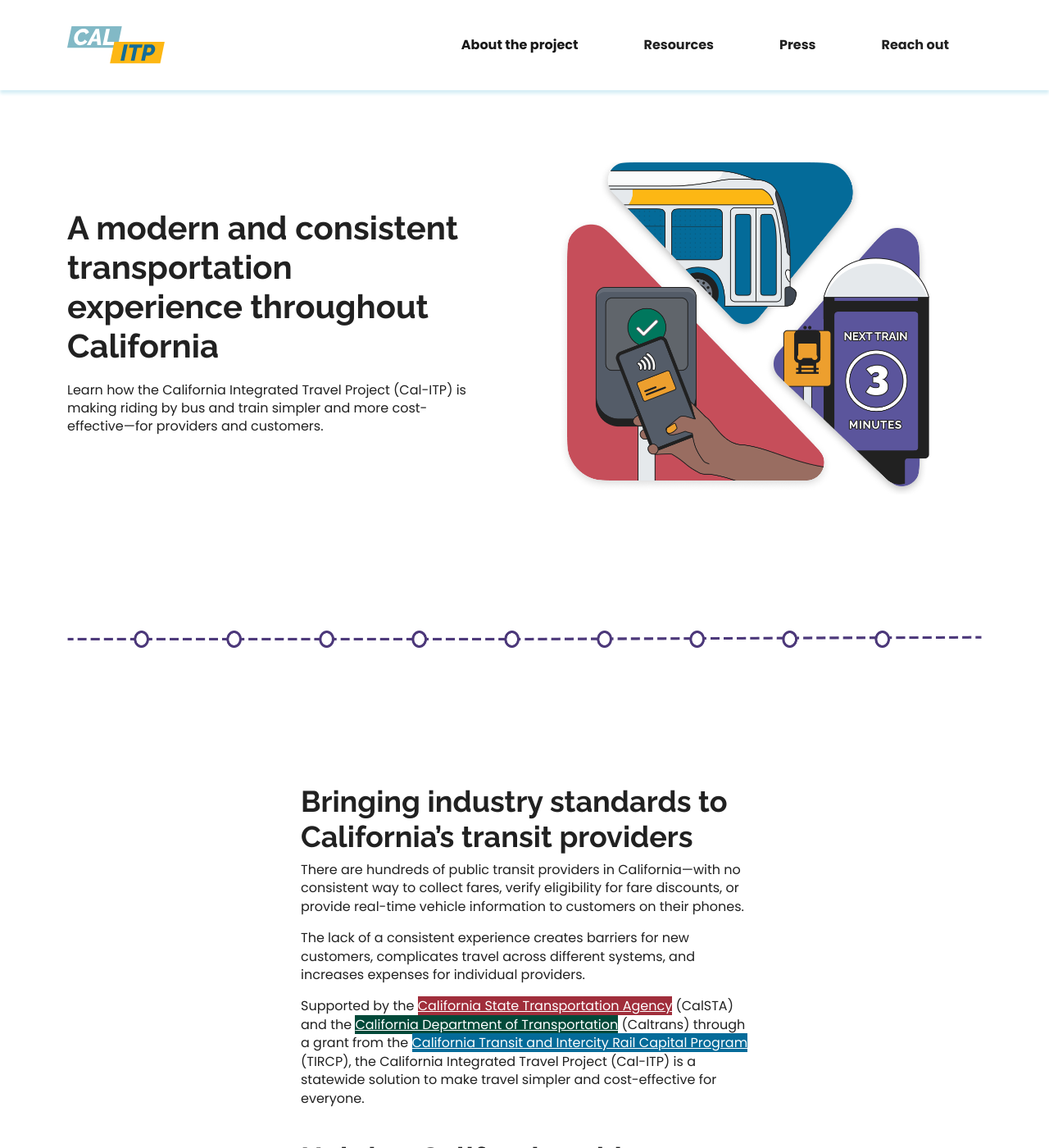
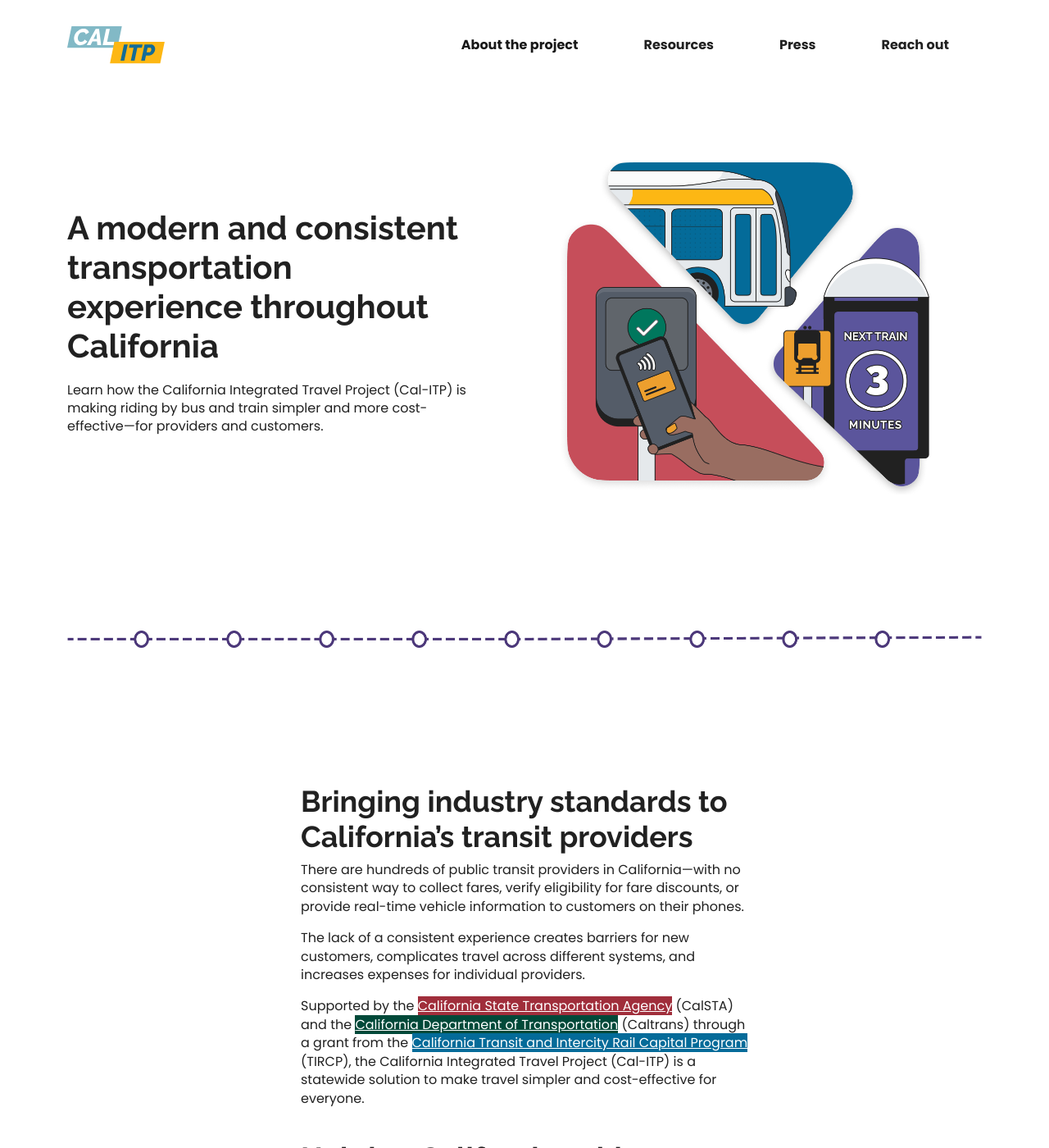
Before and after one commit to cal-itp/calitp.org, a Jekyll site: the page built from src/index.html, in a window 1280 px wide and 1400 px high. Shown: the whole window at 82% size. Built offline with Jekyll 4.4.1, drawn with Linux system fonts in a browser that asks for light colours.

Commit message:
fix(nav): no color needed here

```diff
--- a/src/stylesheets/main.css
+++ b/src/stylesheets/main.css
@@ -55,7 +55,6 @@ main.container {
 
 .navbar {
   --bs-navbar-padding-y: 0;
-  box-shadow: 0px 4px 4px var(--calitp-cyan-1);
 }
 
 .navbar-nav {
```
